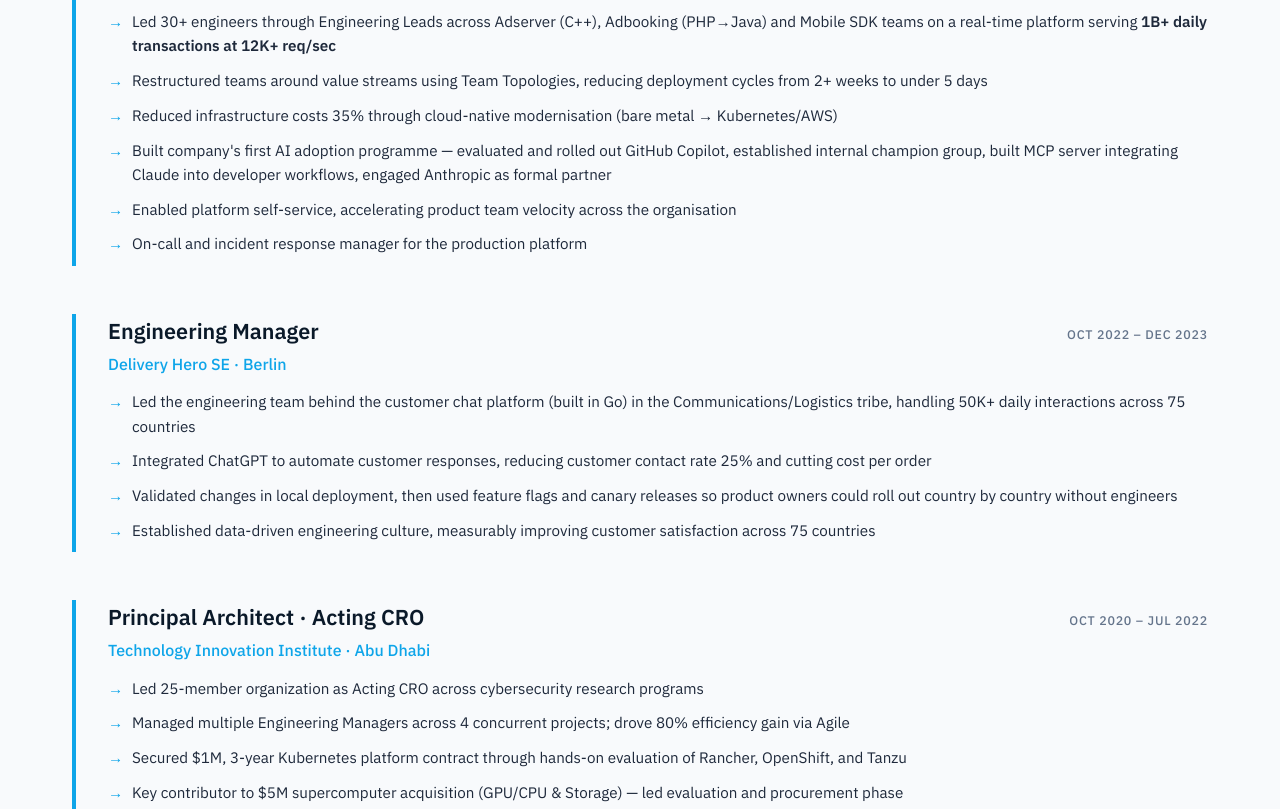
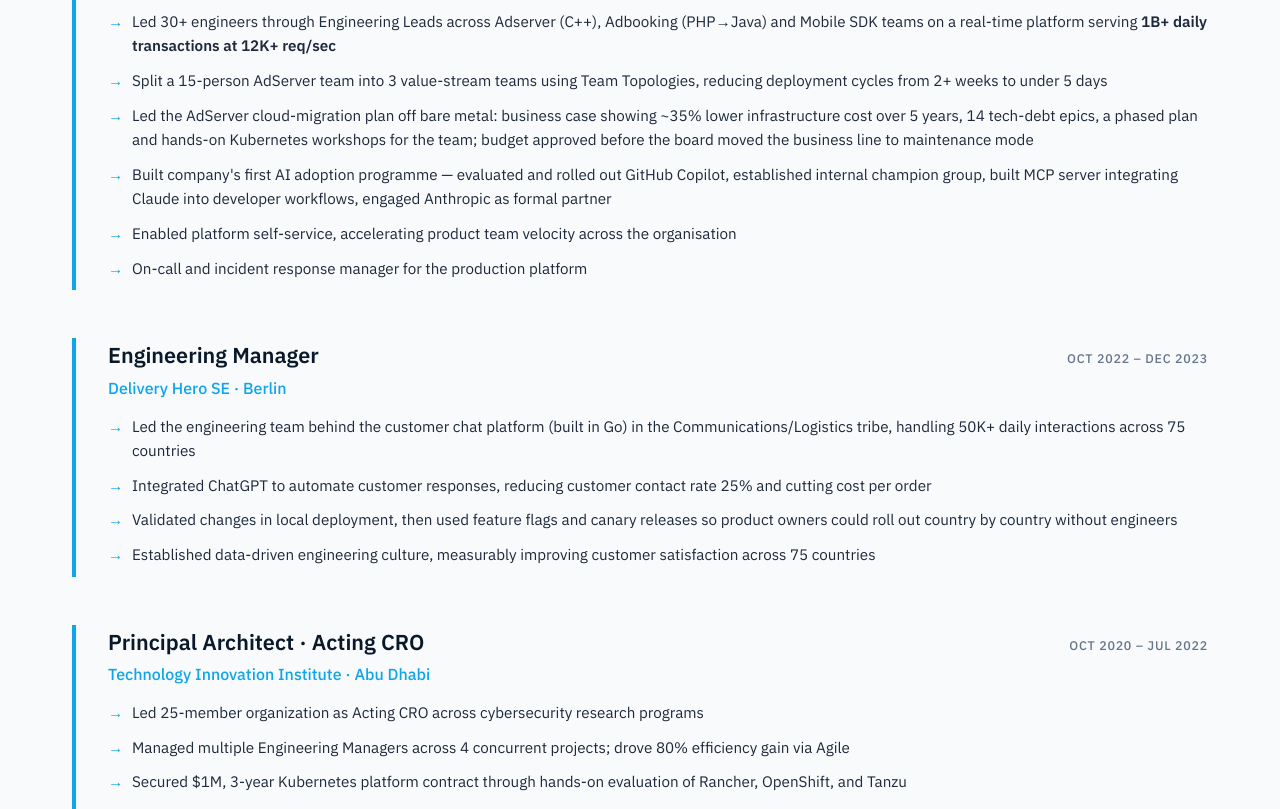
Before and after one commit to codeyrk/codeyrk.github.io, a plain HTML site: page index.html in a window 1280 px wide. Shown: the part 2757-3566 px from the top of the page. Drawn offline with nearby package versions, Linux system fonts and the light colour scheme.

Commit message:
Correct Virtual Minds cloud-migration and Team Topologies wording (#2)
The bare-metal-to-cloud migration was planned and funded but not executed;
the 35% figure is a 5-year business-case estimate, not a realised saving.
Team Topologies result clarified (15-person team split into 3 value-stream teams).


Claude-Session: https://claude.ai/code/session_016SgSGsDPABAdEiaBtjb1Ac

Co-authored-by: Claude Opus 5.5 <noreply@anthropic.com>

```diff
--- a/index.html
+++ b/index.html
@@ -232,8 +232,8 @@
                 </div>
                 <ul class="achievements">
                     <li>Led 30+ engineers through Engineering Leads across Adserver (C++), Adbooking (PHP→Java) and Mobile SDK teams on a real-time platform serving <strong>1B+ daily transactions at 12K+ req/sec</strong></li>
-                    <li>Restructured teams around value streams using Team Topologies, reducing deployment cycles from 2+ weeks to under 5 days</li>
-                    <li>Reduced infrastructure costs 35% through cloud-native modernisation (bare metal → Kubernetes/AWS)</li>
+                    <li>Split a 15-person AdServer team into 3 value-stream teams using Team Topologies, reducing deployment cycles from 2+ weeks to under 5 days</li>
+                    <li>Led the AdServer cloud-migration plan off bare metal: business case showing ~35% lower infrastructure cost over 5 years, 14 tech-debt epics, a phased plan and hands-on Kubernetes workshops for the team; budget approved before the board moved the business line to maintenance mode</li>
                     <li>Built company's first AI adoption programme — evaluated and rolled out GitHub Copilot, established internal champion group, built MCP server integrating Claude into developer workflows, engaged Anthropic as formal partner</li>
                     <li>Enabled platform self-service, accelerating product team velocity across the organisation</li>
                     <li>On-call and incident response manager for the production platform</li>
```
